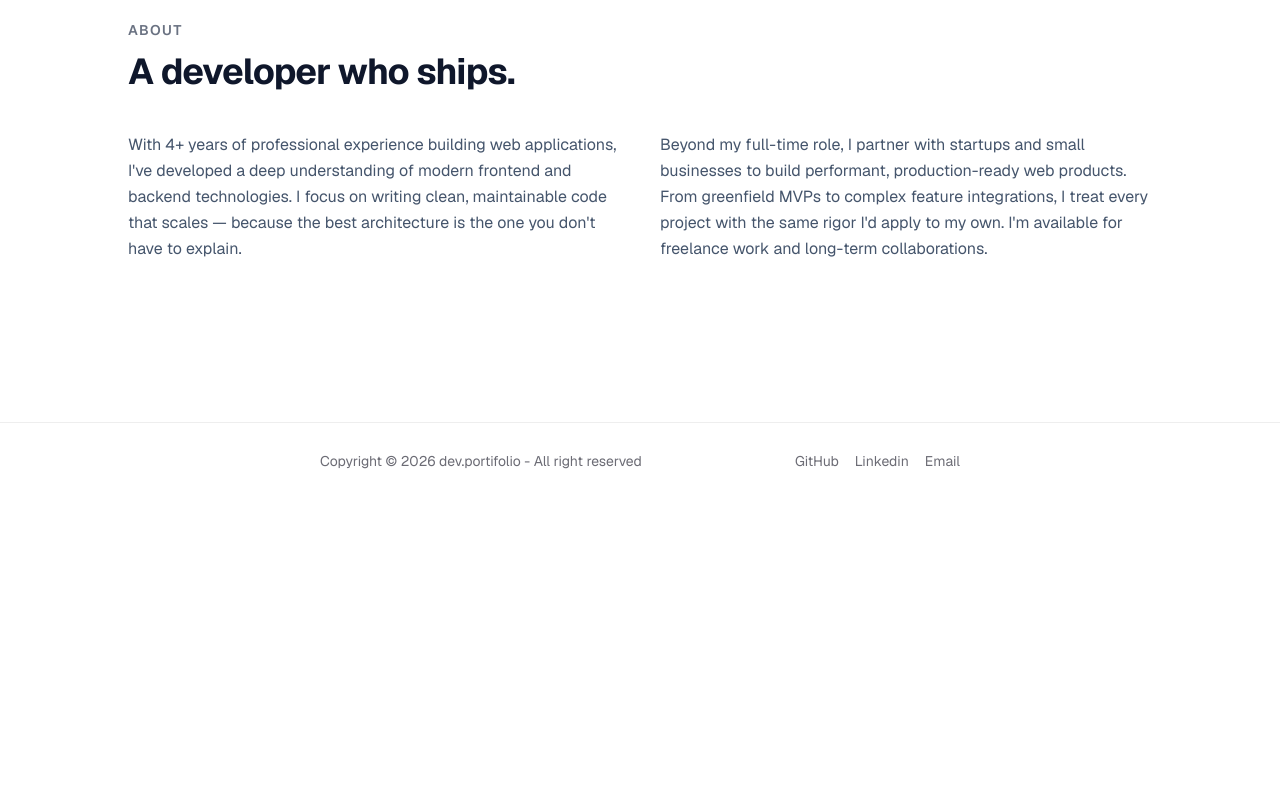
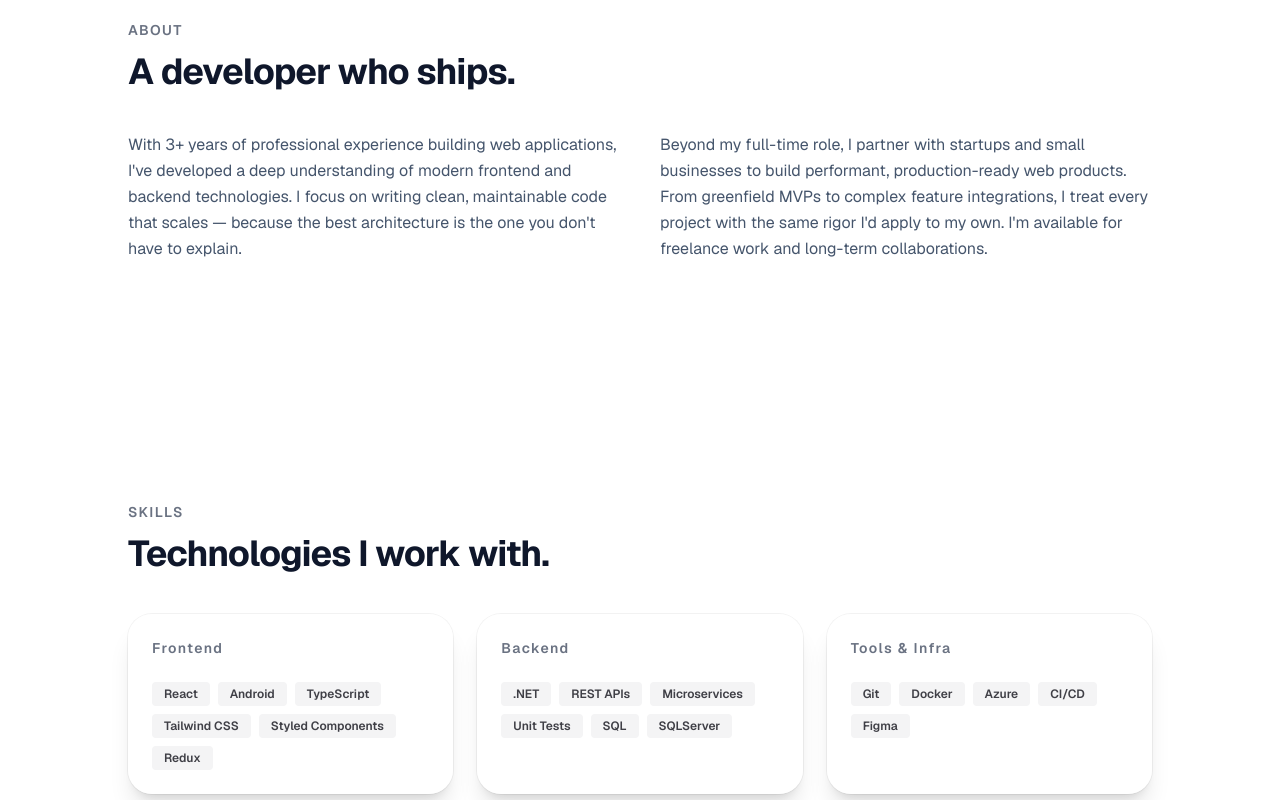
Before and after one commit to GabrielYujiYasuda/Portfolio, a React (Vite) app: page / in a window 1280 px wide. Shown: the part 920-1720 px from the top of the page. Before the commit the page ends 1419 px from the top, so only its background shows below. Built offline with nearby package versions, Linux system fonts and the light colour scheme.

Commit message:
feat: add Skills section

```diff
--- /dev/null
+++ b/src/v2/components/Card.tsx
@@ -0,0 +1,36 @@
+import type { ReactNode } from "react";
+
+type CardProps = {
+  title: string;
+  subtitle?: string;
+  tags?: string[];
+  children?: ReactNode;
+  className?: string;
+};
+
+const Card = ({ title, subtitle, tags, children, className }: CardProps) => {
+  return (
+    <div className={`card w-full max-w-md rounded-3xl bg-white/70 shadow-xl ring-1 ring-black/5 ${className ?? ""}`}>
+      <div className="card-body gap-6">
+        <div>
+          <h3 className="text-sm font-semibold tracking-widest text-gray-500">{title}</h3>
+          {subtitle ? <p className="mt-2 text-sm font-medium text-slate-700">{subtitle}</p> : null}
+        </div>
+
+        {children}
+
+        {Array.isArray(tags) && tags.length > 0 ? (
+          <div className="flex flex-wrap gap-2">
+            {tags.map((tag) => (
+              <span key={tag} className="rounded bg-[#F4F4F5] px-3 py-1 text-xs font-semibold text-[#3F3F46]">
+                {tag}
+              </span>
+            ))}
+          </div>
+        ) : null}
+      </div>
+    </div>
+  );
+};
+
+export default Card;
--- a/src/v2/pages/Landing/LandingPageContent.tsx
+++ b/src/v2/pages/Landing/LandingPageContent.tsx
@@ -1,11 +1,13 @@
 import AboutMeSection from "./Sections/AboutMe/AboutMeSection";
 import IntroductionSection from "./Sections/Introduction/IntroductionSection";
+import SkillsSection from "./Sections/Skills/SkillsSection";
 
 const LandingPageContent = () => {
   return (
     <div>
       <IntroductionSection />
       <AboutMeSection />
+      <SkillsSection />
     </div>
   );
 };
--- /dev/null
+++ b/src/v2/pages/Landing/Sections/Skills/SkillsSection.tsx
@@ -0,0 +1,38 @@
+import Card from "../../../../components/Card";
+import { SKILLS_SECTION, STYLES } from "../../../../shared/constants";
+
+const skillGroups = [
+  {
+    title: "Frontend",
+    tags: ["React", "Android", "TypeScript", "Tailwind CSS", "Styled Components", "Redux"],
+  },
+  {
+    title: "Backend",
+    tags: [".NET", "REST APIs", "Microservices", "Unit Tests", "SQL", "SQLServer"],
+  },
+  {
+    title: "Tools & Infra",
+    tags: ["Git", "Docker", "Azure", "CI/CD", "Figma"],
+  },
+];
+
+const SkillsSection = () => {
+  return (
+    <section className="my-20">
+      <div className={`mx-auto ${STYLES.BASE_HORIZONTAL_PADDING} py-20`}>
+        <div className="max-w-4xl">
+          <p className="text-sm font-semibold tracking-widest text-gray-500">{SKILLS_SECTION.SKILLS_TEXT}</p>
+          <h2 className="mt-3 text-3xl font-bold tracking-tight text-slate-900 sm:text-4xl">{SKILLS_SECTION.TITLE}</h2>
+        </div>
+
+        <div className="mt-10 grid gap-6 lg:grid-cols-3">
+          {skillGroups.map((group) => (
+            <Card key={group.title} title={group.title} tags={group.tags} />
+          ))}
+        </div>
+      </div>
+    </section>
+  );
+};
+
+export default SkillsSection;
--- a/src/v2/shared/constants.ts
+++ b/src/v2/shared/constants.ts
@@ -15,7 +15,12 @@ export const ABOUT_ME_SECTION = {
   ABOUT_TEXT: "ABOUT",
   TITLE: "A developer who ships.",
   LEFT_PARAGRAPH:
-    "With 4+ years of professional experience building web applications, I've developed a deep understanding of modern frontend and backend technologies. I focus on writing clean, maintainable code that scales — because the best architecture is the one you don't have to explain.",
+    "With 3+ years of professional experience building web applications, I've developed a deep understanding of modern frontend and backend technologies. I focus on writing clean, maintainable code that scales — because the best architecture is the one you don't have to explain.",
   RIGHT_PARAGRAPH:
     "Beyond my full-time role, I partner with startups and small businesses to build performant, production-ready web products. From greenfield MVPs to complex feature integrations, I treat every project with the same rigor I'd apply to my own. I'm available for freelance work and long-term collaborations.",
 };
+
+export const SKILLS_SECTION = {
+  SKILLS_TEXT: "SKILLS",
+  TITLE: "Technologies I work with.",
+};
```
